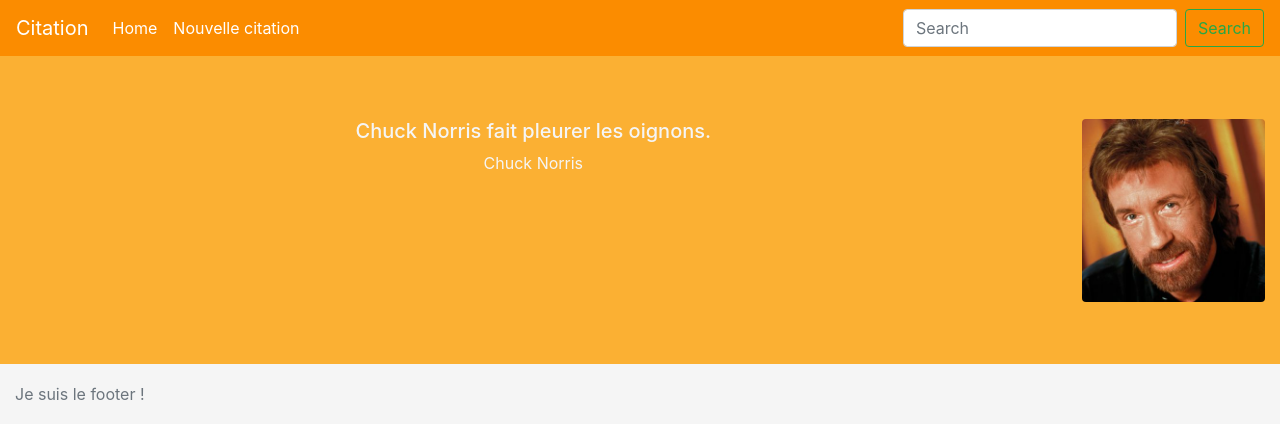
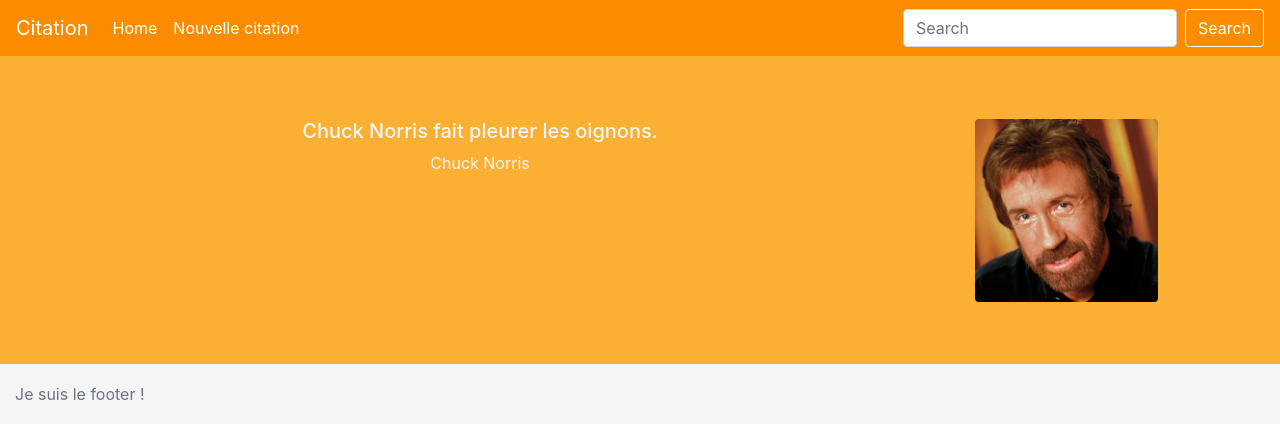
Before and after one commit to adrienguillement/citation, a PHP site: page / in a window 1280 px wide. Shown: the top 439 px of the page. Run offline with PHP 8.4, Linux system fonts and the light colour scheme; data comes from the database, SQL or seed files in the repository.

Commit message:
améliore le css

```diff
--- a/assets/css/style.css
+++ b/assets/css/style.css
@@ -38,3 +38,19 @@ div.card {
 .white-navbar {
     color: #FFFFFF !important;
 }
+
+.btn-primary {
+    background-color: #F6911D;
+    border-color: #F6911D;
+}
+
+.button_search  {
+    color: white;
+    border-color: white;
+}
+
+.button_search:hover {
+    background-color: white;
+    color: black;
+    border-color: white;
+}
--- a/author.php
+++ b/author.php
@@ -34,5 +34,4 @@ $mp3 = "../assets/audio/".$auteur->getAudio();
     <source src="<?= $mp3; ?>". type="audio/mpeg" />
     Votre navigateur ne supporte pas l'audio.
 </audio>
-
 <?php endif; ?>
--- a/head.php
+++ b/head.php
@@ -33,7 +33,7 @@
         </ul>
         <form class="form-inline my-2 my-lg-0" method="POST" action="index.php">
             <input class="form-control mr-sm-2" type="search" placeholder="Search" name="search" aria-label="Search">
-            <button class="btn btn-outline-success my-2 my-sm-0" type="submit">Search</button>
+            <button class="btn btn-outline-success my-2 my-sm-0 button_search" type="submit">Search</button>
         </form>
     </div>
 </nav>
--- a/random_citation.php
+++ b/random_citation.php
@@ -17,7 +17,7 @@ $st=null;
     <div class="row">
         <div class="col-12 ">
             <div class="row Bandeau">
-                <div class="col-12 col-sm-10">
+                <div class="col-12 col-sm-9">
                 <h5><?php echo $citation->getTexte(); ?></h5>
                 <p><?php echo $auteur->getNom()." ".$auteur->getPrenom(); ?></p>
                 <?php
@@ -33,7 +33,7 @@ $st=null;
 
                 <?php endif; ?>
                 </div>
-                <div class="col-2 d-none d-sm-block">
+                <div class="col-2 d-none d-sm-block mr-1">
                     <?php
                     if($auteur->getImage()){
                         ?><img src="assets/img/<?= $auteur->getImage(); ?>" class="img-fluid rounded"><?php
```
